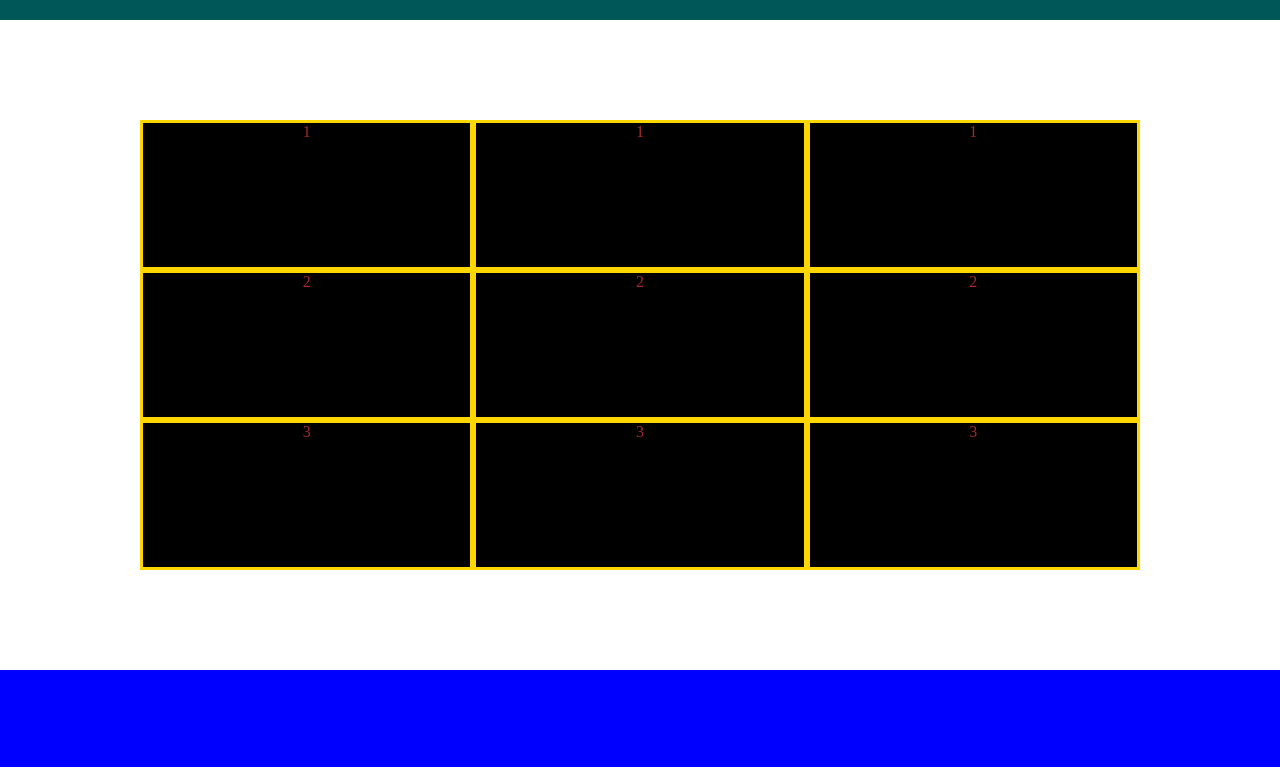
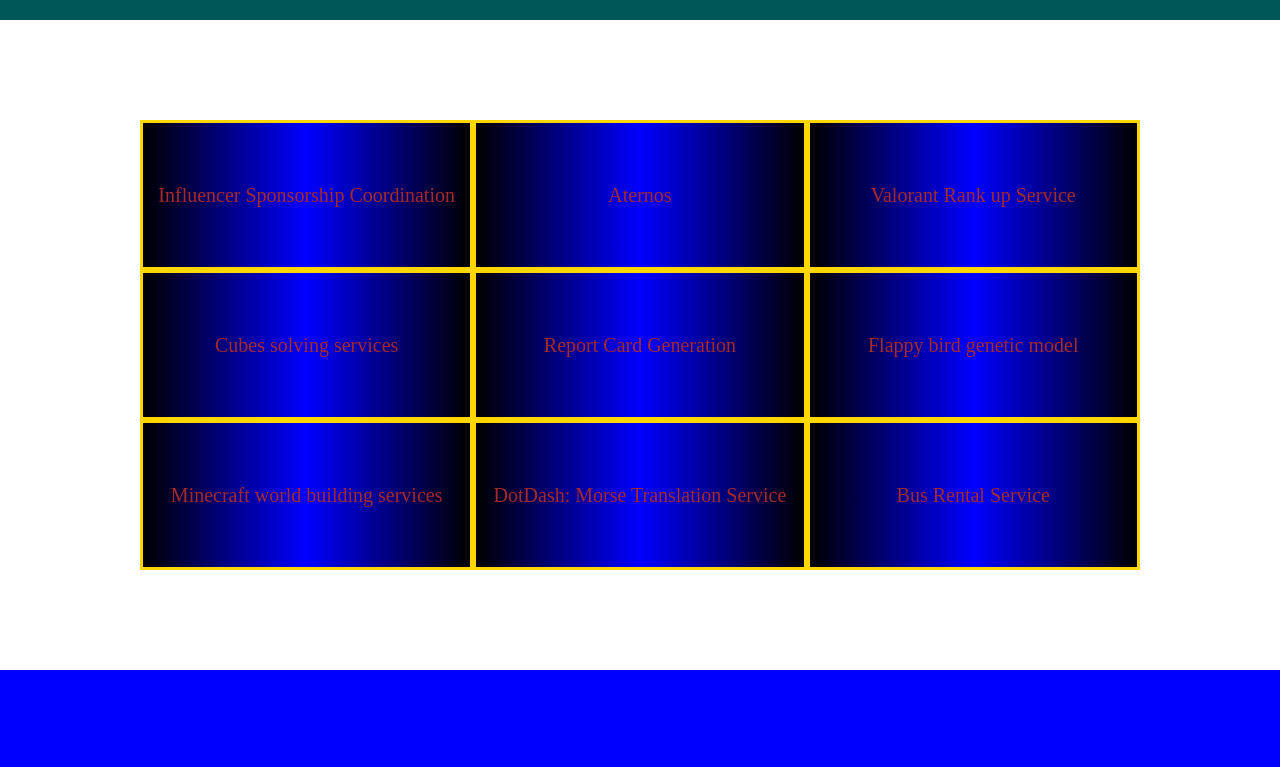
Before and after one commit to Gurmukh-Singh-4253/site_on_sight, a plain HTML site: page index.html in a window 1280 px wide. Shown: the part 1280-2047 px from the top of the page. Drawn offline with Linux system fonts and the light colour scheme.

Commit message:
final commit

```diff
--- a/index.html
+++ b/index.html
@@ -51,21 +51,21 @@
   <div class="flex-container">
 
       <div class="column">
-          <div class="item">1</div>
-          <div class="item">2</div>
-          <div class="item">3</div>
+          <div class="item">Influencer Sponsorship Coordination</div>
+          <div class="item">Cubes solving services</div>
+          <div class="item">Minecraft world building services</div>
       </div>
 
       <div class="column">
-          <div class="item">1</div>
-          <div class="item">2</div>
-          <div class="item">3</div>
+          <div class="item">Aternos</div>
+          <div class="item">Report Card Generation</div>
+          <div class="item">DotDash: Morse Translation Service</div>
       </div>
 
       <div class="column">
-          <div class="item">1</div>
-          <div class="item">2</div>
-          <div class="item">3</div>
+          <div class="item">Valorant Rank up Service</div>
+          <div class="item">Flappy bird genetic model</div>
+          <div class="item">Bus Rental Service</div>
       </div>
 
   </div>
--- a/style.css
+++ b/style.css
@@ -120,11 +120,10 @@
     width: 400px;
     height: 200px;
     margin: 300px auto;
-    /*margin-top: 300px;*/
-    /*margin-left: 570px;*/
     border-style: solid;
     box-shadow: 10px 10px;
     transition: box-shadow 0.3s;
+    background-image:radial-gradient(yellow,orange);
 }
 .last:hover{
     box-shadow: none;
@@ -169,14 +168,18 @@
     flex-basis: 33.33%;
 }
 .item{
+  display: flex;
+    font-size: 20px;
     flex-grow:1;
     flex-basis: 0;
     height: 150px;
-    background-color: black;
+    background-image: linear-gradient(to right,black, blue, black);
     color: brown;
     border-style: solid;
     border-color: gold;
     transition: flex-grow .3s ;
+    align-items: center;
+    justify-content: center;
 }
 .item:hover{
     flex-grow: 100;
@@ -189,13 +192,12 @@
     flex-direction: row;
     background-color: rgb(0, 87, 87);
 }
+
 .lang{
     background-color: teal;
     width: 150px;
     height: 200px;
-    margin-left: 180px;
-    margin-top: 150px;
-    margin-bottom: 150px;
+    margin: 150px auto;
     display:flex;
     justify-content: center;
     align-items: center;
@@ -203,7 +205,7 @@
     transition: background-color 0.4s;
 }
 .lang:hover{
-    background-color: rgb(0, 161, 161);
+    background-color: rgb(128,0,128);
 }
 
 button .after {
```
